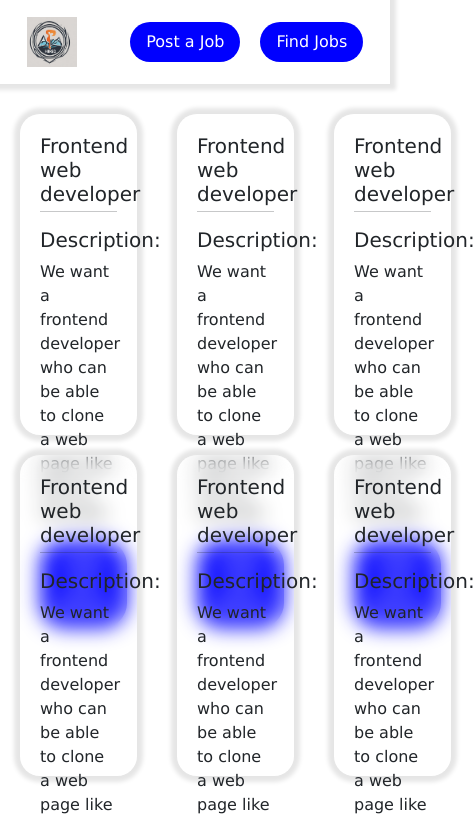
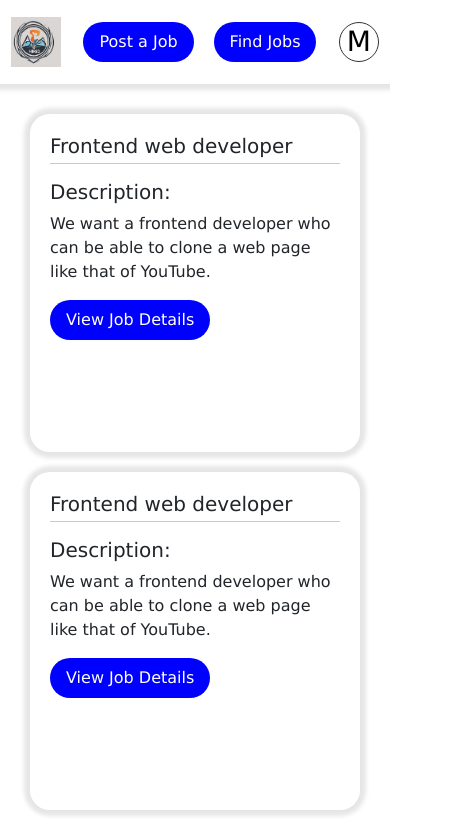
Before and after one commit to munyi-victor/hired, a React (Create React App) app: page /dashboard in a window 390 px wide. Shown: the top 819 px of the page, 475 px wide, since content can reach past the window. Built offline with nearby package versions, Linux system fonts and the light colour scheme.

Commit message:
made reviews page

```diff
--- a/package.json
+++ b/package.json
@@ -11,6 +11,7 @@
     "@testing-library/user-event": "^13.5.0",
     "bootstrap": "^5.3.3",
     "bootstrap-icons": "^1.11.3",
+    "mdb-react-ui-kit": "^7.2.0",
     "nodemailer": "^6.9.7",
     "react": "^18.2.0",
     "react-bootstrap": "^2.9.1",
--- a/src/App.js
+++ b/src/App.js
@@ -14,15 +14,14 @@ import Clients from "./components/Clients";
 import WhyUs from "./components/WhyUs";
 import Signup from "./auth/Signup";
 import Login from "./auth/Login";
-// import Reviews from "./components/Reviews";
+import Reviews from "./components/Reviews";
 
 import Dashboard from "./dashboard/Dashboard";
 import PostJob from "./dashboard/PostJob";
 import FindJobs from "./dashboard/FindJobs";
 import JobDetails from "./dashboard/JobDetails";
 import ApplyJob from "./dashboard/ApplyJob";
-
-// import {Jobs} from "./dashboard/Jobs"
+import Profile from "./dashboard/Profile";
 
 const App = () => {
   const Home = () => {
@@ -33,6 +32,7 @@ const App = () => {
         <Clients />
         <About />
         <WhyUs />
+        <Reviews/>
         <Footer />
       </div>
     );
@@ -51,6 +51,7 @@ const App = () => {
           <Route path="/dashboard/find-jobs" Component={FindJobs} />
           <Route path="/dashboard/:id" Component={JobDetails} />
           <Route path="/dashboard/apply" Component={ApplyJob} />
+          <Route path="/dashboard/profile" Component={Profile} />
         </Routes>
       </Router>
     </AuthProvider>
--- a/src/components/Topnav.js
+++ b/src/components/Topnav.js
@@ -49,14 +49,14 @@ const Topnav = () => {
               About
             </a>
           </li>
-          <li className="mt-2">
+          {/* <li className="mt-2">
             <a
               href="#contact"
               onClick={() => (menu.current.style.right = "-250px")}
             >
               Contact
             </a>
-          </li>
+          </li> */}
 
           <div className="btns mb-3">
             {isLoggedIn ? (
--- a/src/dashboard/Dashboard.css
+++ b/src/dashboard/Dashboard.css
@@ -1,5 +1,8 @@
 .dashboard-container {
   margin: 0;
+  padding: 0;
+  width: 100%;
+  height: auto;
 }
 
 .dashboard-container nav {
@@ -13,11 +16,11 @@
   box-shadow: 0 0 4px 6px rgba(0, 0, 0, 0.1);
 }
 
-.dashboard-container .logo a{
+.dashboard-container .logo a {
   text-decoration: none;
 }
 
-.dashboard-container .logo  h1{
+.dashboard-container .logo h1 {
   color: #000;
   font-family: fantasy;
 }
@@ -40,19 +43,84 @@
 
 .available-jobs-section {
   position: relative;
-  padding-top: 30px;
+  padding: 30px;
   display: grid;
   grid-template-columns: repeat(3, 1fr);
   gap: 20px;
+  justify-content: center;
+  align-items: center;
 }
 
 .available-jobs {
   background-color: rgba(255, 255, 255, 0.1);
   box-shadow: 0 0 4px 6px rgba(0, 0, 0, 0.1);
   height: 38vh;
-  width: 30vw;
+  width: 100%;
   border-radius: 20px;
-  margin-left: 20px;
+  /* margin-left: 10px; */
   padding: 20px;
   backdrop-filter: blur(10px);
 }
+
+.profile-view {
+  text-decoration: none;
+  border: 1px solid #333;
+  height: 40px;
+  width: 40px;
+  border-radius: 50%;
+  padding: 2px;
+  display: flex;
+  justify-content: center;
+  align-items: center;
+}
+
+.profile-image {
+  color:black;
+  font-size: 28px;
+}
+
+@media only screen and (max-width: 960px) {
+  .available-jobs-section {
+    position: relative;
+    padding-top: 30px;
+    display: grid;
+    grid-template-columns: repeat(2, 1fr);
+    gap: 20px;
+    justify-content: center;
+  align-items: center;
+  }
+
+  .available-jobs {
+  background-color: rgba(255, 255, 255, 0.1);
+  box-shadow: 0 0 4px 6px rgba(0, 0, 0, 0.1);
+  height: 40vh;
+  width:100%;
+  border-radius: 20px;
+  /* margin-left: 10%; */
+  padding: 20px;
+  backdrop-filter: blur(10px);
+}
+}
+
+@media only screen and (max-width: 670px) {
+  .available-jobs-section {
+    position: relative;
+    padding-top: 30px;
+    display: grid;
+    grid-template-columns: repeat(1, 1fr);
+    gap: 20px;
+    justify-content: center;
+  align-items: center;
+  }
+
+  .available-jobs {
+  background-color: rgba(255, 255, 255, 0.1);
+  box-shadow: 0 0 4px 6px rgba(0, 0, 0, 0.1);
+  height: 40vh;
+  width:100%;
+  border-radius: 20px;
+  /* margin-left: 10%; */
+  padding: 20px;
+  backdrop-filter: blur(10px);
+}
+}
--- a/src/dashboard/Dashboard.js
+++ b/src/dashboard/Dashboard.js
@@ -39,6 +39,12 @@ const Dashboard = () => {
             Find Jobs
           </Link>
         </div>
+
+        <div>
+          <Link to={"/dashboard/profile"} className='profile-view' title='profile'>
+            <span className='profile-image'>M</span>
+          </Link>
+        </div>
       </nav>
 
       <section className="available-jobs-section">
--- a/src/dashboard/JobDetails.js
+++ b/src/dashboard/JobDetails.js
@@ -12,8 +12,9 @@ const JobDetails = () => {
       <h3>More Job Details</h3>
 
       {job ? (
-        <div className="mt-4">
+        <div className="mt-4 card card-body">
           <h5>{job.title}</h5>
+          <hr/>
           <h5>Description:</h5>
           <p>{job.description}</p>
           <h5>Requirements:</h5>
--- a/src/dashboard/PostJob.js
+++ b/src/dashboard/PostJob.js
@@ -2,8 +2,50 @@ import React from 'react'
 
 const PostJob = () => {
   return (
-    <div>PostJob</div>
-  )
+    <section className="container">
+      <div>
+        <h4>Get oyur job done, right away!</h4>
+      </div>
+
+      <div className="mt-3">
+        <form className="form d-flex flex-column gap-3 border p-4 rounded">
+          <div className="form-group d-flex flex-column gap-2">
+            <label className="form-label">Job title:</label>
+            <input
+              type="text"
+              className="form-control"
+              placeholder="Enter job title"
+              required
+            />
+          </div>
+
+          <div className="form-group d-flex flex-column gap-2">
+            <label className="form-label">Job description:</label>
+            <input
+              type="text"
+              className="form-control"
+              placeholder="Enter job requirements"
+              required
+            />
+          </div>
+
+          <div className="form-group d-flex flex-column gap-2">
+            <label className="form-label">Job requirements:</label>
+            <textarea
+              rows={6}
+              className="form-control"
+              placeholder="Enter job more requirements"
+            />
+          </div>
+          <input
+            type="submit"
+            className="btn btn-primary w-25"
+            value={"Post Job"}
+          />
+        </form>
+      </div>
+    </section>
+  );
 }
 
-export default PostJob
+export default PostJob;
--- /dev/null
+++ b/src/dashboard/Profile.js
@@ -0,0 +1,12 @@
+import React from 'react'
+import { Container } from 'react-bootstrap';
+
+const Profile = () => {
+  return (
+    <Container>
+      Profile
+    </Container>
+  )
+}
+
+export default Profile;
```
Also changed, not shown: src/components/Reviews.js (+135 -30 lines), src/styles/Reviews.css (+10 -4 lines), 1 other file (tests, documents, lock files or other folders).
